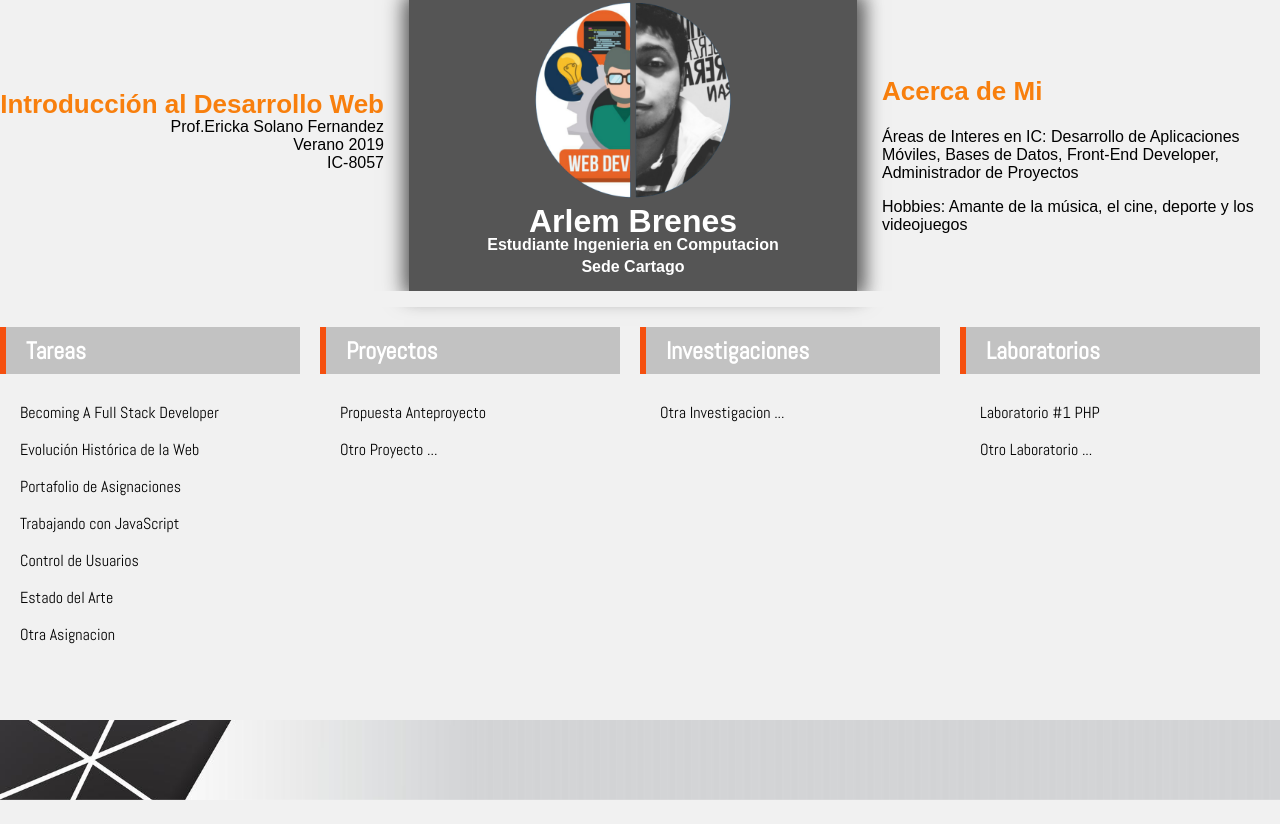
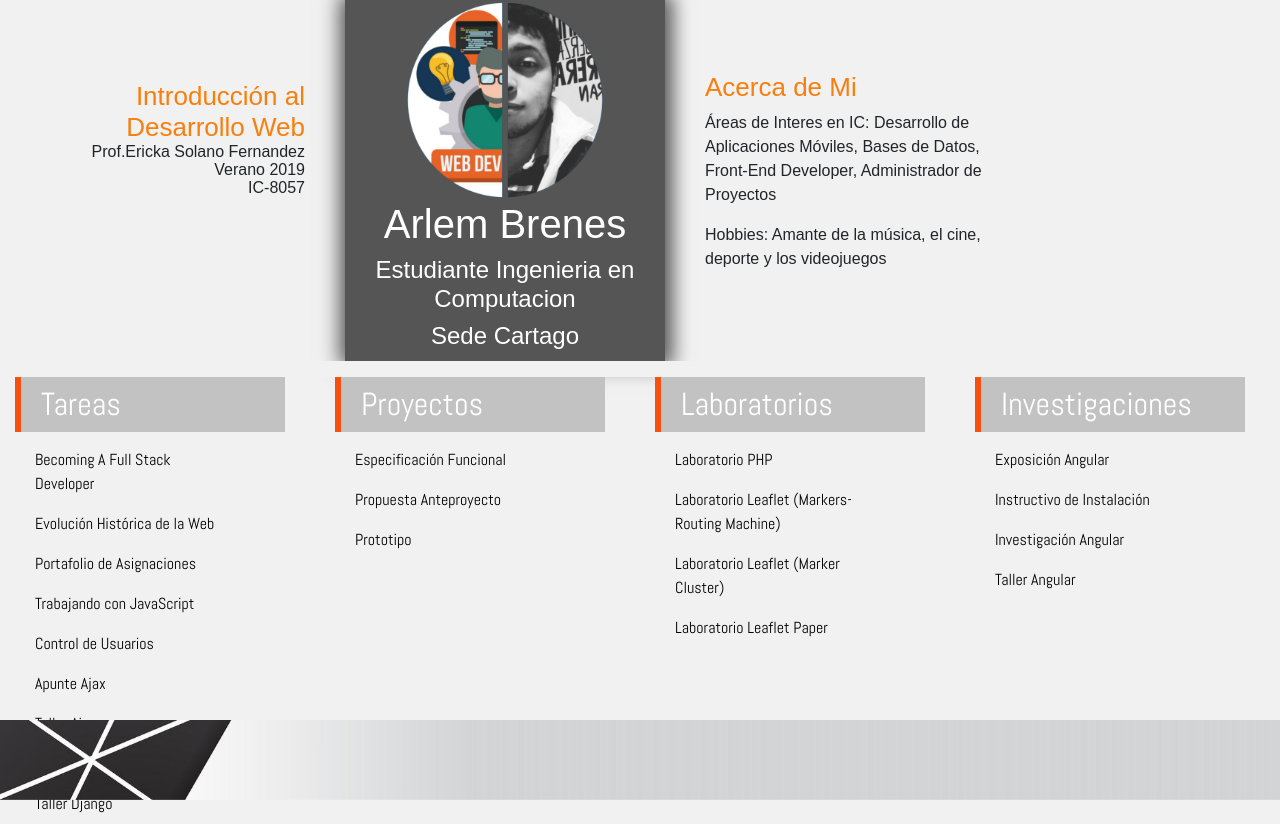
Before and after one commit to ArlemGabriel/PortafolioWeb, a plain HTML site: page index.html in a window 1280 px wide. Before the commit the page ends 800 px from the top, so only its background shows below. Drawn offline with nearby package versions, Linux system fonts and the light colour scheme; a web font is replaced by a local one.

Commit message:
Actualización de portafolio y creación de columnas con Boostrap

```diff
--- a/index.html
+++ b/index.html
@@ -3,67 +3,85 @@
 <head>
     <meta charset="UTF-8">
     <meta name="viewport" content="width=device-width, initial-scale=1.0">
+    <link rel="stylesheet" href="https://stackpath.bootstrapcdn.com/bootstrap/4.4.1/css/bootstrap.min.css" integrity="sha384-Vkoo8x4CGsO3+Hhxv8T/Q5PaXtkKtu6ug5TOeNV6gBiFeWPGFN9MuhOf23Q9Ifjh" crossorigin="anonymous">
+    <script src="https://code.jquery.com/jquery-3.4.1.slim.min.js" integrity="sha384-J6qa4849blE2+poT4WnyKhv5vZF5SrPo0iEjwBvKU7imGFAV0wwj1yYfoRSJoZ+n" crossorigin="anonymous"></script>
+    <script src="https://cdn.jsdelivr.net/npm/popper.js@1.16.0/dist/umd/popper.min.js" integrity="sha384-Q6E9RHvbIyZFJoft+2mJbHaEWldlvI9IOYy5n3zV9zzTtmI3UksdQRVvoxMfooAo" crossorigin="anonymous"></script>
+    <script src="https://stackpath.bootstrapcdn.com/bootstrap/4.4.1/js/bootstrap.min.js" integrity="sha384-wfSDF2E50Y2D1uUdj0O3uMBJnjuUD4Ih7YwaYd1iqfktj0Uod8GCExl3Og8ifwB6" crossorigin="anonymous"></script>
     <link href="https://fonts.googleapis.com/css?family=Sulphur+Point:300,400,700&display=swap" rel="stylesheet">
     <link href="https://fonts.googleapis.com/css?family=Abel&display=swap" rel="stylesheet">
     <link rel="stylesheet" type="text/css" href="CSS/estilos.css">
     <title>Portafolio WEB</title>
 </head>
 <body>
-    <div class = "row">
-        <div class = "column" id = "datoscurso">
+    <div class="container-fluid">
+        <div class="row">
+            <div class="col-3" id = "datoscurso">
                 <br><br><br>
                 <h2 class = "titulos">Introducción al Desarrollo Web</h2>
                 <p>Prof.Ericka Solano Fernandez</p>
                 <p>Verano 2019</p>
                 <p>IC-8057</p>
             </div>
-        <div class = "column" id = "imagen">
+            <div class="col-3" id = "imagen">
                 <img src="Recursos/mifoto.png" alt="Foto Usuario" width="200" height="200" id="imgmifoto">
                 <h1>Arlem Brenes</h1>
                 <h4>Estudiante Ingenieria en Computacion</h4>
                 <h4>Sede Cartago</h4>
             </div>
-        <div class = "column" id = "datospersonales">
+            <div class="col-3" id = "datospersonales">
                 <br><br><br>
                 <h2 class = "titulos">Acerca de Mi</h2>
                 <p>Áreas de Interes en IC: Desarrollo de Aplicaciones Móviles, Bases de Datos, Front-End Developer, Administrador de Proyectos</p>
                 <p>Hobbies: Amante de la música, el cine, deporte y los videojuegos</p>
             </div>
         </div>
+    </div>
+
     <div class = "fondodivision"></div>
-    <div class = "row">
-        <div class = "column">
+    <div class="container-fluid">
+        <div class="row">
+            <div class="col-sm">
                 <h2 class = "subtitulos">Tareas</h2>
-                <ul>
+                <ul class="list-group">
                     <li><a href="Recursos/Full Stack Developer.pdf">Becoming A Full Stack Developer</a></li>
                     <li><a href="Recursos/TimelineWeb.png">Evolución Histórica de la Web</a></li>
                     <li><a href="https://arlemgabriel.github.io/PortafolioWeb/">Portafolio de Asignaciones</a></li>
                     <li><a href="https://arlemgabriel.github.io/CalendarioJavaScript/">Trabajando con JavaScript</a></li>
                     <li><a href="https://arlemgabriel.github.io/ControldeUsuarios/">Control de Usuarios</a></li>
-                    <li><a href="Recursos/Estado del Arte Equipo Angular.pdf">Estado del Arte</a></li>
-                    <li><a href="#OtraAsignacion">Otra Asignacion</a></li>
+                    <li><a href="Recursos/ApunteAjax.pdf">Apunte Ajax</a></li>
+                    <li><a href="https://drive.google.com/open?id=1TaxEMHqQSH5rBBesjFGAAx67dkkep-6g">Taller Ajax</a></li>
+                    <li><a href="Recursos/ApunteDjango.pdf">Apunte Django</a></li>
+                    <li><a href="https://drive.google.com/open?id=16hFRLTNAy07xQKA0g7SgQ3wVKj-ZPVQG">Taller Django</a></li>
                 </ul>
             </div>
-        <div class = "column">
+            <div class="col-sm">
                 <h2 class = "subtitulos">Proyectos</h2>
-                <ul>
-                    <li><a href="Recursos/Propuesta Anteproyecto.pdf">Propuesta Anteproyecto</a></li>
-                    <li><a href="#Proyecto1">Otro Proyecto ...</a></li>
+                <ul class="list-group">
+                    <li><a href="Recursos/ERS.pdf">Especificación Funcional</a></li>
+                    <li><a href="Recursos/Propuesta.pdf">Propuesta Anteproyecto</a></li>
+                    <li><a href="https://github.com/ArlemGabriel/PrototipoinPets">Prototipo</a></li>
                 </ul>
             </div>
-        <div class = "column" id = "firstattribute">
-            <h2 class = "subtitulos" id="bordeinvestigaciones">Investigaciones</h2>
-                <ul>
-                    <li><a href="#Investigacion1">Otra Investigacion ...</a></li>
+            <div class="col-sm">
+                <h2 class = "subtitulos">Laboratorios</h2>
+                <ul class="list-group">
+                    <li><a href="https://drive.google.com/open?id=1H2HjMdmue2ihKd9yTYVzUdPl2qqLRPKs"> Laboratorio PHP</a></li>
+                    <li><a href="https://arlemgabriel.github.io/LeafletLab/"> Laboratorio Leaflet (Markers-Routing Machine)</a></li>
+                    <li><a href="https://arlemgabriel.github.io/LeafletClusterMarkers/"> Laboratorio Leaflet (Marker Cluster)</a></li>
+                    <li><a href="Recursos/Paper.pdf"> Laboratorio Leaflet Paper</a></li>
                 </ul>
             </div>
-        <div class = "column">
-            <h2 class = "subtitulos">Laboratorios</h2>
-                <ul>
-                    <li><a href="https://github.com/ArlemGabriel/LaboratorioPHP"> Laboratorio #1 PHP</a></li>
-                    <li><a href="#Laboratorio1"> Otro Laboratorio ...</a></li>
+            <div class="col-sm">
+                <h2 class = "subtitulos" id="bordeinvestigaciones">Investigaciones</h2>
+                <ul class="list-group">
+                    <li><a href="Recursos/ExposiciónAngular.pdf">Exposición Angular</a></li>
+                    <li><a href="Recursos/InstructivoAngular.pdf">Instructivo de Instalación</a></li>
+                    <li><a href="Recursos/InvestigaciónAngular.pdf">Investigación Angular</a></li>
+                    <li><a href="Recursos/TallerAngular.pdf">Taller Angular</a></li>
                 </ul>
             </div>
+        </div>
+
     </div>
     <div class="footer">
 
```
Also changed, not shown: Recursos/bg.png (deleted), Recursos/bgcurso.png (deleted), Recursos/bgfoto.png (deleted), Recursos/bgpersonal.png (deleted), 11 other files. Lines whose indentation alone changed are shown as unchanged.
